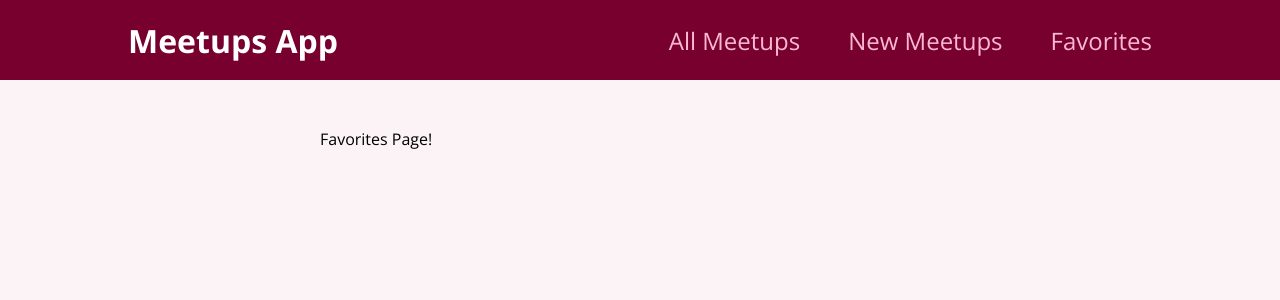
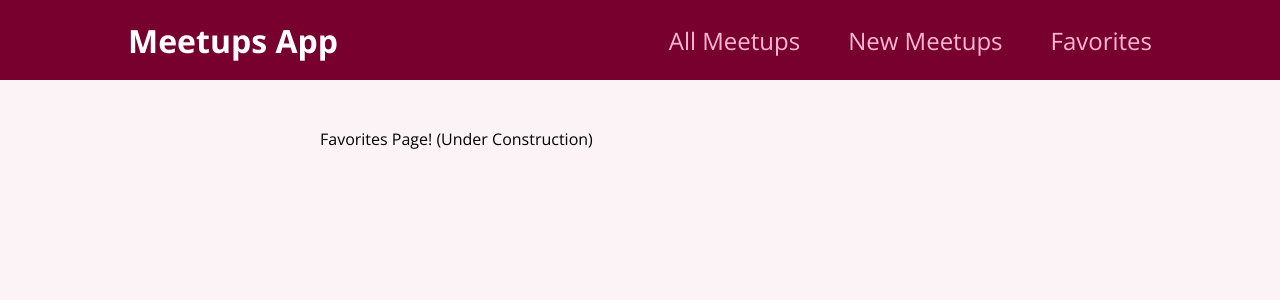
Before and after one commit to vigneshsubra/meetupapp, a React (Create React App) app: page /favorites in a window 1280 px wide. Shown: the top 300 px of the page. Built offline with nearby package versions, Linux system fonts and the light colour scheme.

Commit message:
Changed Favorites.js

```diff
--- a/src/pages/Favorites.js
+++ b/src/pages/Favorites.js
@@ -1,6 +1,6 @@
 function FavoritesPage(){
   return(
-    <div>Favorites Page!</div>
+    <div>Favorites Page! (Under Construction)</div>
   );
 }
 
```
